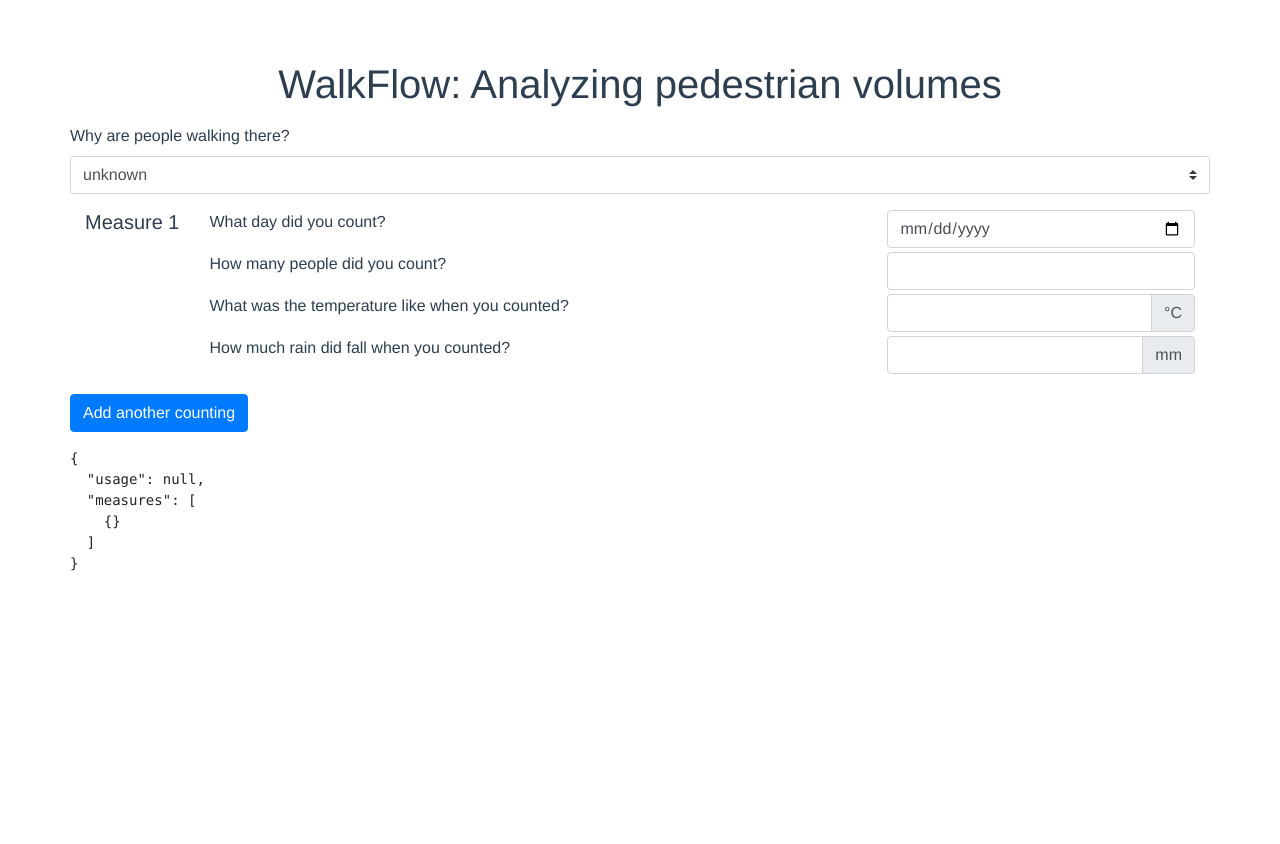
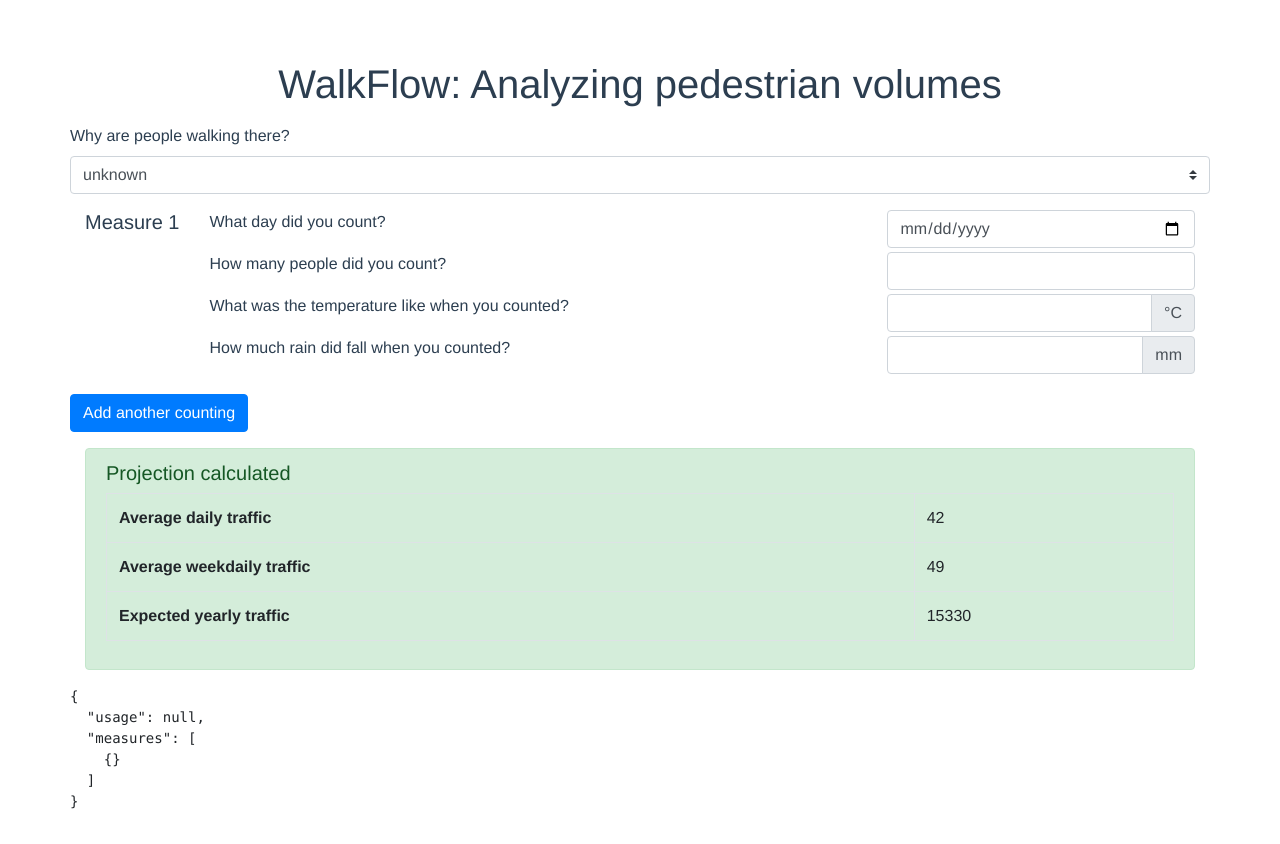
Before and after one commit to 1b15/walk-flow, a Vue app in the folder walk-flow/: page / in a window 1280 px wide. Before the commit the page ends 800 px from the top, so only its background shows below. Built offline with nearby package versions, Linux system fonts and the light colour scheme.

Commit message:
Work in progress

```diff
--- a/walk-flow/src/App.vue
+++ b/walk-flow/src/App.vue
@@ -56,7 +56,7 @@
 			<div class="row main">
 				<button type="button" class="btn btn-primary" @click="addMeasure">Add another counting</button>
 			</div>
-			<div class="alert alert-success" role="alert" v-if="projection">
+			<div class="alert alert-success" role="alert" >
 				<h5>Projection calculated</h5>
 				<table class="table table-bordered">
 					<tr>
```
Also changed, not shown: 2 other files (tests, documents, lock files or other folders).
